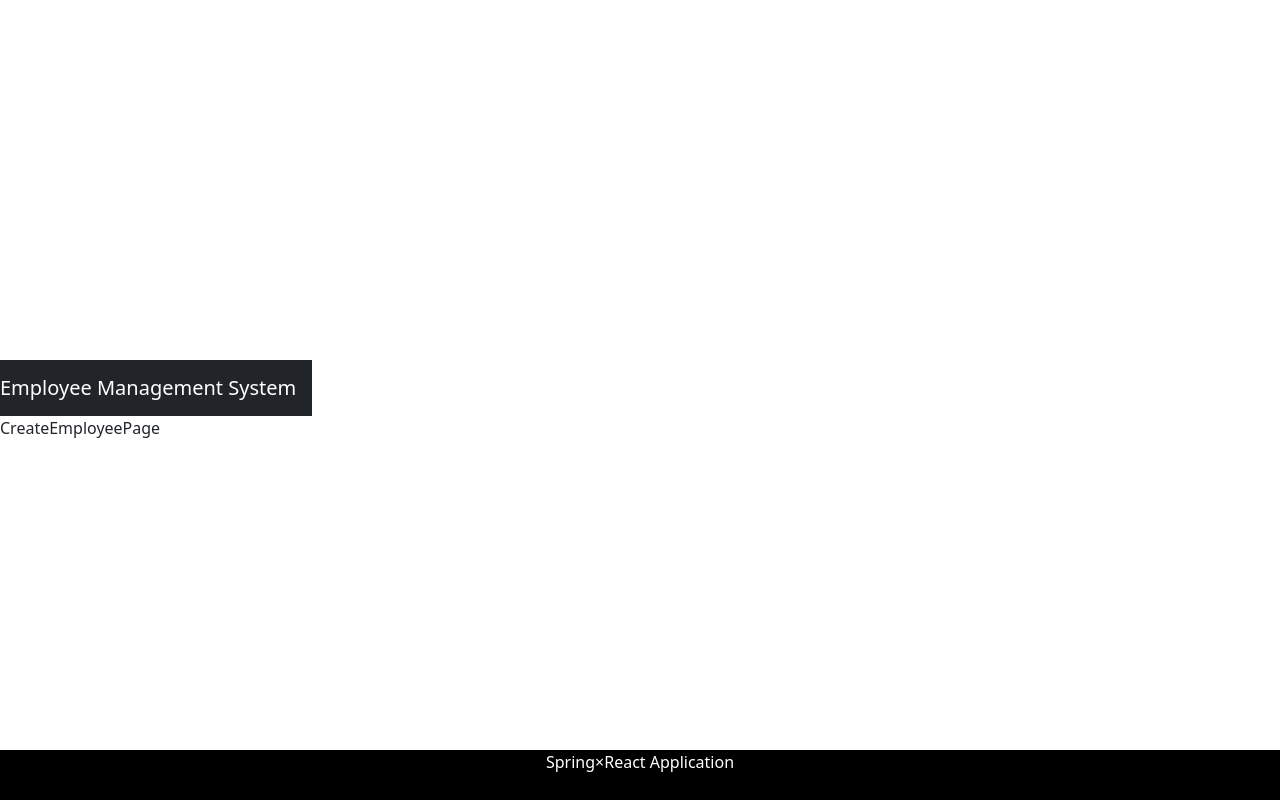
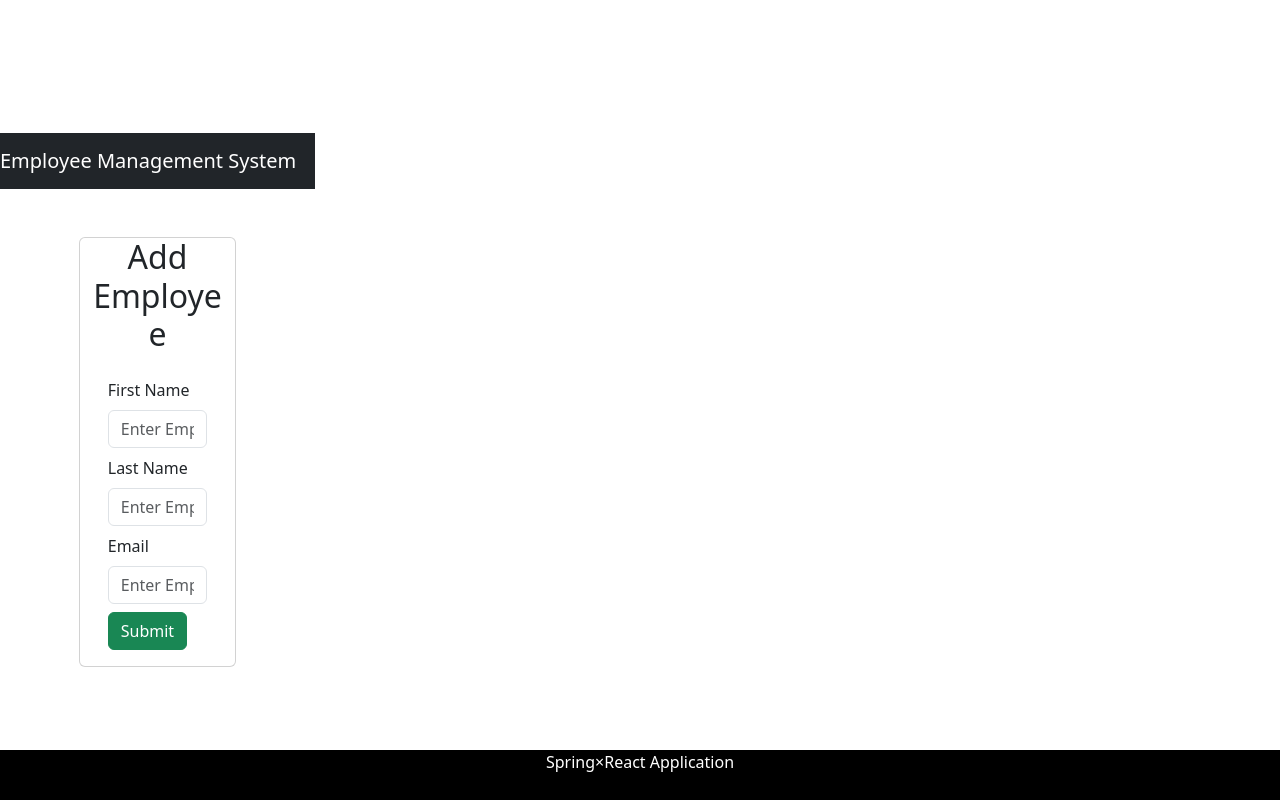
Before and after one commit to ogi1118/spring_react_application_frontend, a React (Vite) app: page /create-employee in a window 1280 px wide. Built offline with nearby package versions, Linux system fonts and the light colour scheme; no server answers; the HTML template or start-up script is replaced by a standard one.

Commit message:
フォームを用意しコンソールに表示

```diff
--- a/src/pages/CreateEmployee.tsx
+++ b/src/pages/CreateEmployee.tsx
@@ -1,7 +1,75 @@
-import React from "react";
+import React, { useState } from "react";
 
 function CreateEmployeePage() {
-  return <div>CreateEmployeePage</div>;
+  const [firstName, setFirstName] = useState<string>("");
+  const [lastName, setLastName] = useState<string>("");
+  const [email, setEmail] = useState<string>("");
+
+  const saveEmployee = (e: React.FormEvent) => {
+    e.preventDefault();
+    console.log(firstName, lastName, email);
+    setEmail("");
+    setFirstName("");
+    setLastName("");
+  };
+
+  return (
+    <>
+      <div className="container">
+        <br/>
+        <br/>
+        <div className="row">
+          <div className="card col-md-6 offset-md-3">
+            <h2 className="text-center">Add Employee</h2>
+            <div className="card-body">
+              <form>
+                <div className="form-group mb-2">
+                  <label className="form-label">First Name</label>
+                  <input
+                    type="text"
+                    placeholder="Enter Employee First Name"
+                    name="firstName"
+                    value={firstName}
+                    className="form-control"
+                    onChange={(e) => setFirstName(e.target.value)}
+                  />
+                </div>
+                <div className="form-group mb-2">
+                  <label className="form-label">Last Name</label>
+                  <input
+                    type="text"
+                    placeholder="Enter Employee Last Name"
+                    name="lastName"
+                    value={lastName}
+                    className="form-control"
+                    onChange={(e) => setLastName(e.target.value)}
+                  />
+                </div>
+                <div className="form-group mb-2">
+                  <label className="form-label">Email</label>
+                  <input
+                    type="email"
+                    placeholder="Enter Employee Email"
+                    name="email"
+                    value={email}
+                    className="form-control"
+                    onChange={(e) => setEmail(e.target.value)}
+                  />
+                </div>
+                <button
+                  type="submit"
+                  className="btn btn-success"
+                  onClick={saveEmployee}
+                >
+                  Submit
+                </button>
+              </form>
+            </div>
+          </div>
+        </div>
+      </div>
+    </>
+  );
 }
 
 export default CreateEmployeePage;
```
